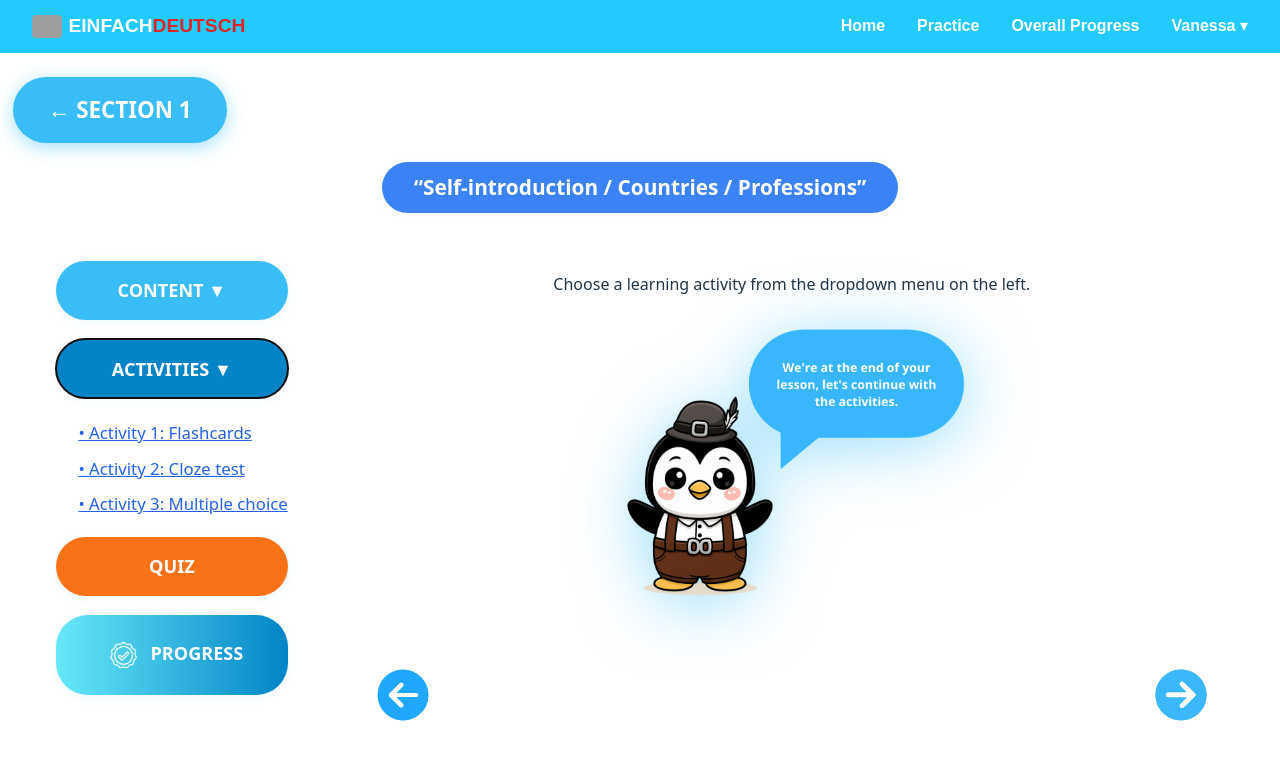
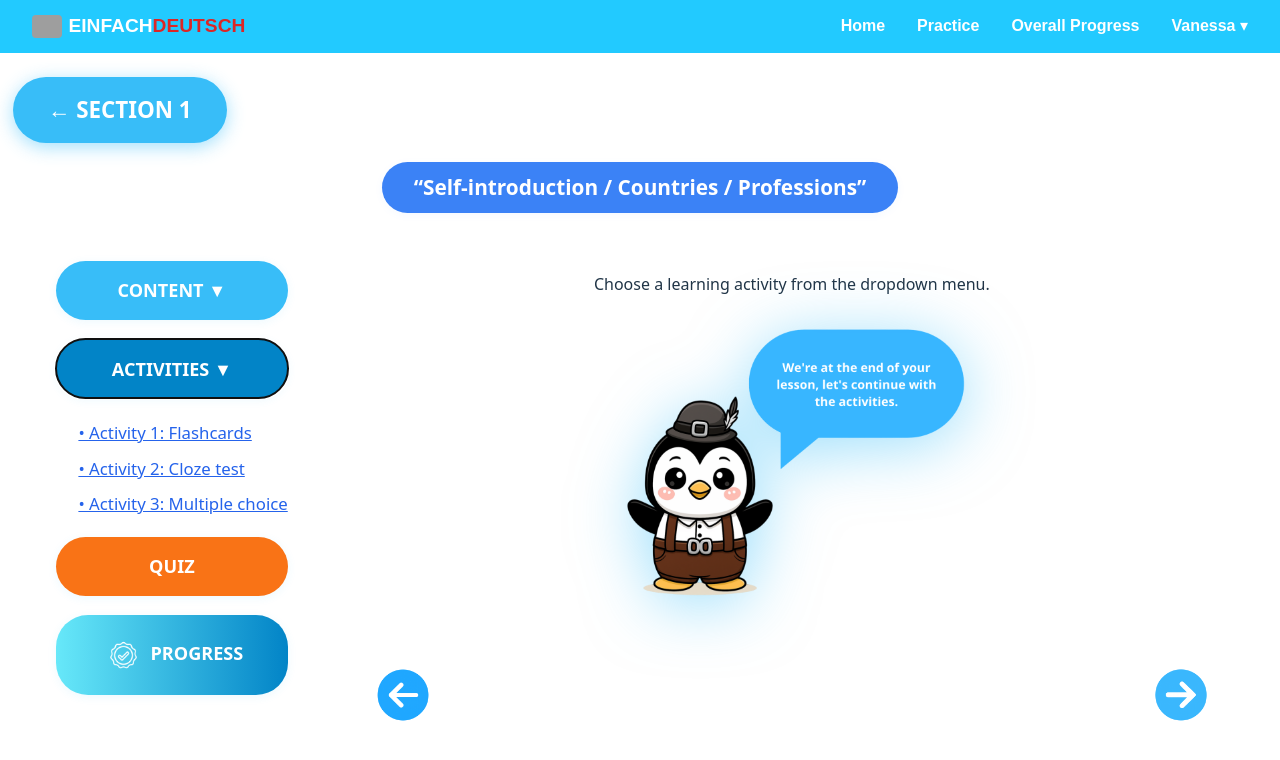
Before and after one commit to vreniz/EinfachDeutsch2, a React (Vite) app: page /sections/a1/section-1 in a window 1280 px wide. Both pictures are taken after a click on the button "ACTIVITIES ▼". Shown: the top 760 px of the page. Built offline with nearby package versions, Linux system fonts and the light colour scheme; grey boxes are pictures that could not be loaded.

Commit message:
Update Section1View.tsx

```diff
--- a/src/pages/Section1View.tsx
+++ b/src/pages/Section1View.tsx
@@ -749,7 +749,7 @@ export default function Section1View() {
                 <div className="section-content">
                   {activityView === "" ? (
                     <>
-                      <p>Choose a learning activity from the dropdown menu on the left.</p>
+                      <p>Choose a learning activity from the dropdown menu.</p>
                       <div className="klaus-activity-container" style={{ marginTop: "60px" }}>
                         <img src={klaus2} className="klaus-img" alt="Klaus Activity mascot" />
                       </div>
```
